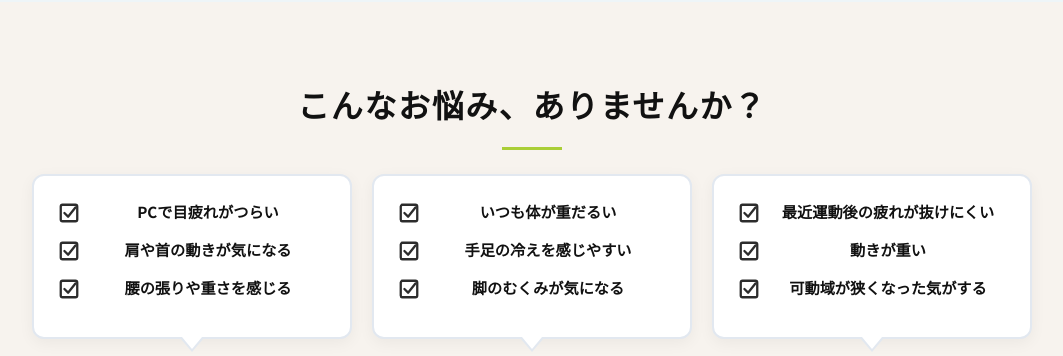
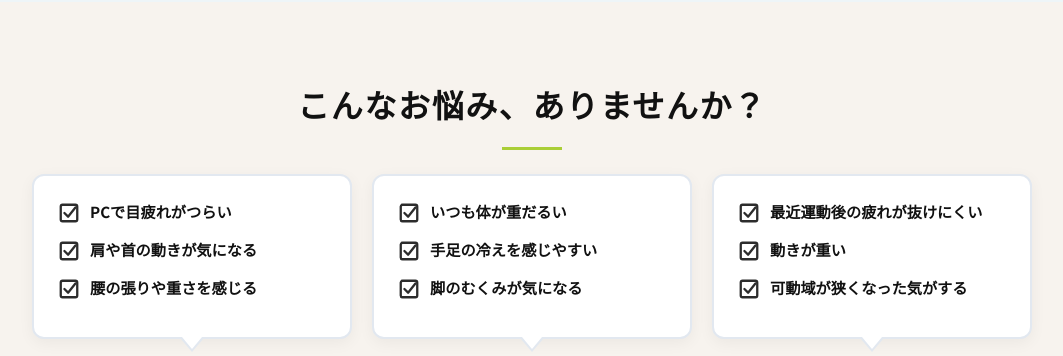
Before and after one commit to chanceai1234-glitch/stretchplus_hp_final, a PHP site: page / in a window 1280 px wide. Shown: the part 2010-2366 px from the top of the page, without its empty margins (108-1171 px from the left). Run offline with PHP 8.4, Linux system fonts and the light colour scheme.

Commit message:
Fix checklist image paths and left-align text in speech bubbles

```diff
--- a/redesign/style.css
+++ b/redesign/style.css
@@ -781,6 +781,7 @@ h6 {
     line-height: 1.5;
     position: relative;
     padding-left: 32px; /* SVGアイコン分の余白 */
+    text-align: left;
 }
 
 .speech-bubble li::before {
--- a/style.css
+++ b/style.css
@@ -702,6 +702,7 @@ h6 {
     line-height: 1.5;
     position: relative;
     padding-left: 32px; /* SVGアイコン分の余白 */
+    text-align: left;
 }
 
 .speech-bubble li::before {
@@ -711,7 +712,7 @@ h6 {
     top: 2px;
     width: 22px;
     height: 22px;
-    background-image: url('../images/checklist_icon.svg');
+    background-image: url('./images/checklist_icon.svg');
     background-repeat: no-repeat;
     background-size: contain;
     background-position: center;
```
